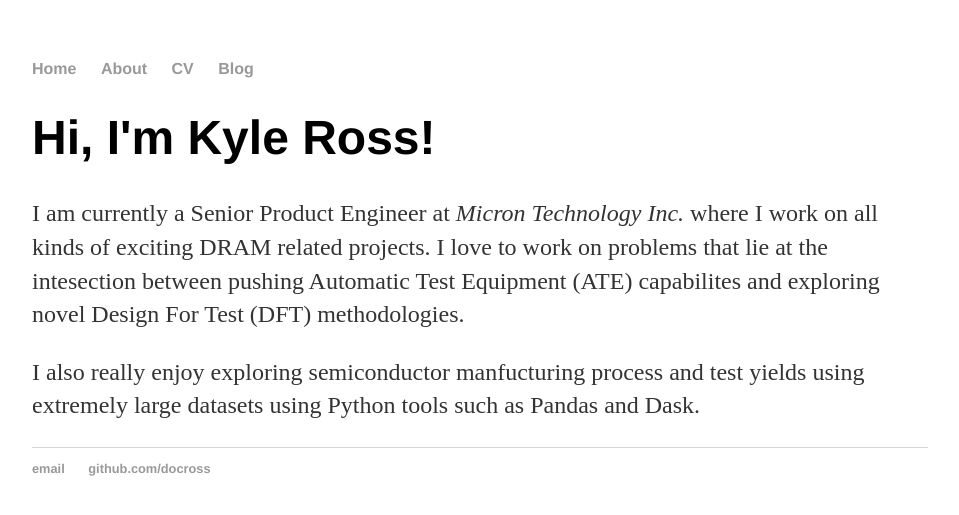
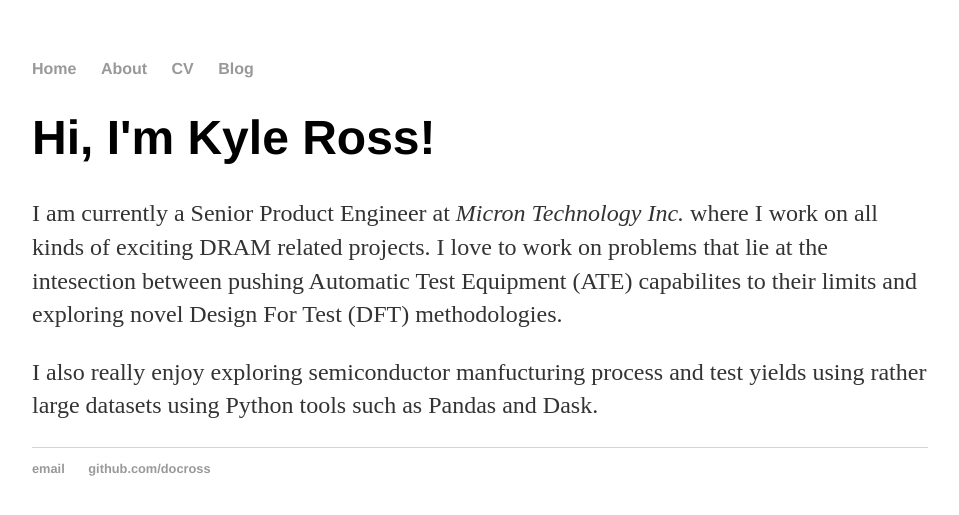
Before and after one commit to docross/docross.github.io, a Jekyll site: the page built from about/index.html, in a window 1280 px wide. Shown: the top 515 px of the page, without its empty margins (160-1119 px from the left). Built offline with Jekyll 4.4.1, drawn with Linux system fonts in a browser that asks for light colours.

Commit message:
Update index.html

```diff
--- a/about/index.html
+++ b/about/index.html
@@ -5,6 +5,7 @@
 <div class="blurb">
 	<h1>Hi, I'm Kyle Ross!</h1>
 	<p>I am currently a Senior Product Engineer at <em>Micron Technology Inc.</em> where I work on all kinds of exciting DRAM related projects.
-  I love to work on problems that lie at the intesection between pushing Automatic Test Equipment (ATE) capabilites and exploring novel Design For Test (DFT) methodologies.</p>
-  <p>I also really enjoy exploring semiconductor manfucturing process and test yields using extremely large datasets using Python tools such as Pandas and Dask.</p>
+  I love to work on problems that lie at the intesection between pushing Automatic Test Equipment (ATE) capabilites to their limits
+  and exploring novel Design For Test (DFT) methodologies.</p>
+  <p>I also really enjoy exploring semiconductor manfucturing process and test yields using rather large datasets using Python tools such as Pandas and Dask.</p>
 </div><!-- /.blurb -->
```
